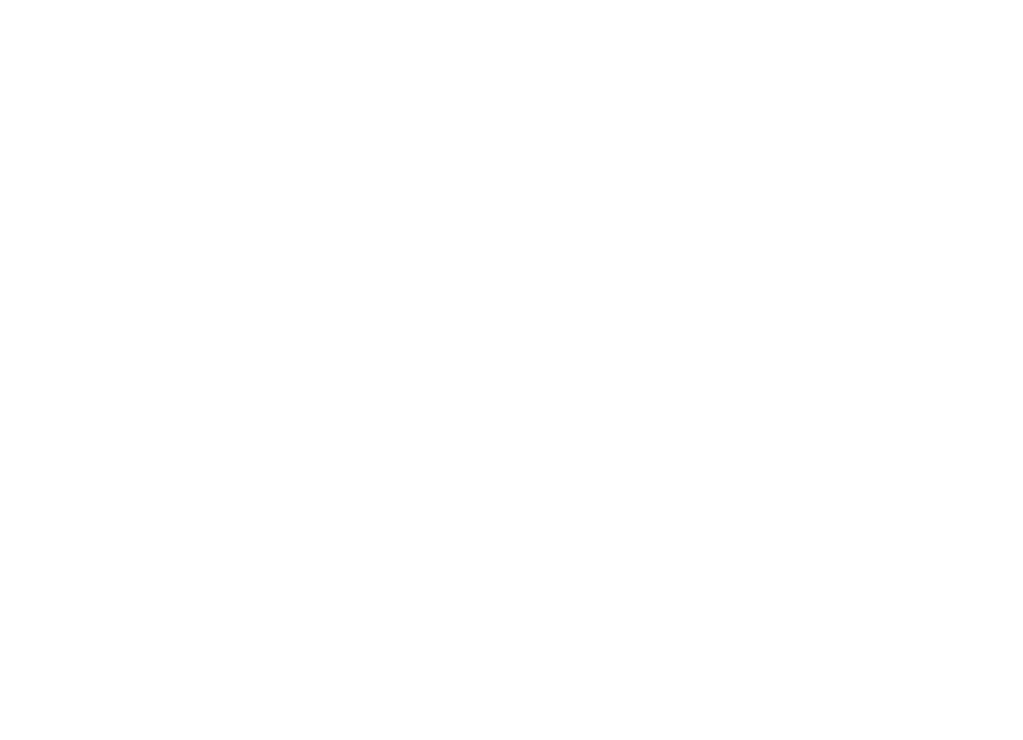
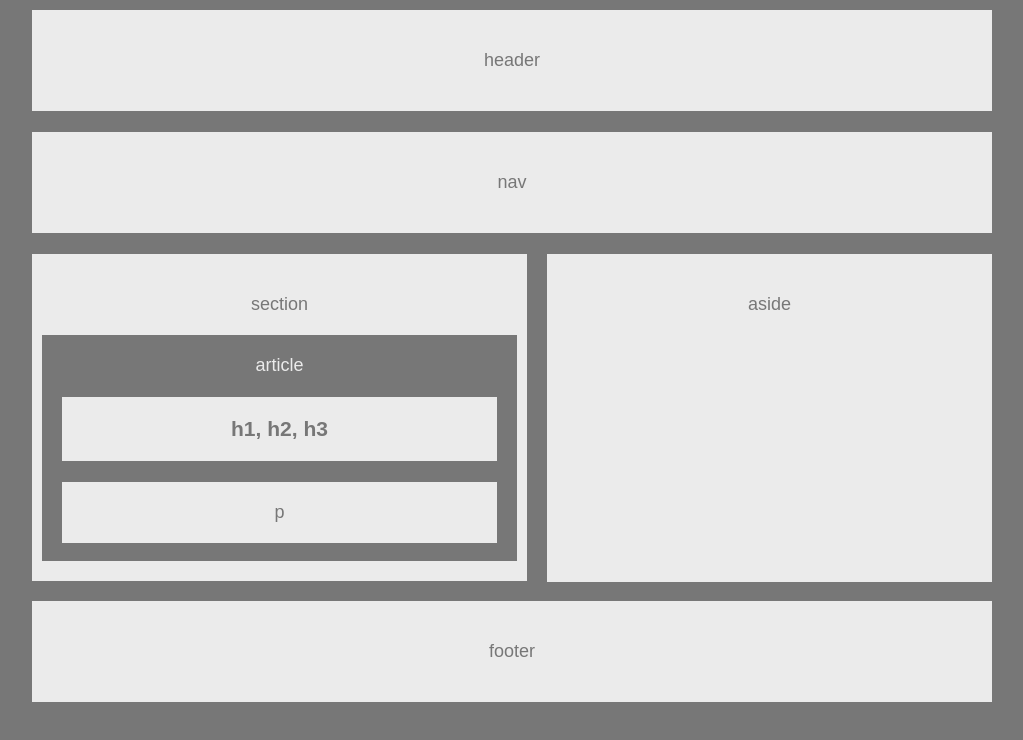
Before and after one commit to PReijerkerk/HW-Wireframe, a plain HTML site: page index.html in a window 1280 px wide. Shown: the whole page, without its empty margins (128-1151 px from the left). Drawn offline with Linux system fonts and the light colour scheme.

Commit message:
hw-wireframe is complete

```diff
--- a/index.html
+++ b/index.html
@@ -1,2 +1,43 @@
-<!Doctype html>
-<html lang="en-us">
+<!DOCTYPE html>
+<html>
+
+<head>
+    <meta charset="utf-8" />
+    <title>HW-Wireframe</title>
+    <link rel="stylesheet" type="text/css" media="screen" href="style.css" />
+</head>
+
+<body>
+    <header>
+        header
+    </header>
+
+    <br>
+
+    <nav>
+        nav
+    </nav>
+
+    <br>
+
+    <section>
+        section
+        <article>
+            article
+                <h1>h1, h2, h3</h1>
+                <p>p</p>
+        </article>
+    </section>
+
+    <aside>
+        aside
+    </aside>
+
+    <footer>
+        footer
+    </footer>
+
+
+
+</body>
+</html>
--- a/style.css
+++ b/style.css
@@ -2,24 +2,70 @@ body {
     font-family: Arial, Helvetica, sans-serif;
     color: #777;
     background: #777;
-    width: "960px";
-    font-size: "18px";
+    width: 960px;
+    font-size: 18px;
+    margin: 0 auto;
+    text-align: center;
 }
 
-header, nav, section, aside, footer {
+header {
     background: #ebebeb;
+    display: block;
+    margin-top: 10px;
+    padding: 40px;
+}
+
+nav {
+    background: #ebebeb;
+    padding: 40px;
+    float: auto;
+}
+
+section {
+    background: #ebebeb;
+    float: left;
+    width: 495px;
+    margin-bottom: 20px;
+    padding-top: 40px;
+    padding-bottom: 20px;
+}
+
+aside {
+    background: #ebebeb;
+    float: right;
+    width: 445px;
+    height: 288px;
+    padding-top: 40px;
+}
+
+footer {
+    background: #ebebeb;
+    padding: 40px;
+    clear: both;
 }
 
 article {
+    background-color: #777;
     color: #ebebeb;
-    background: #777;
+    margin-left: 10px;
+    margin-right: 10px;
+    margin-top: 20px;
+    padding-top: 20px;
+    overflow: auto;
 }
 
-h1, p {
+h1{
+    background-color: #ebebeb;
     color: #777;
-    background: #ebebeb;
+    margin-left: 20px;
+    margin-right: 20px;
+    padding: 20px;
 }
 
-section {
-    width: "495px"
+p {
+    background-color: #ebebeb;
+    color: #777;
+    margin-left: 20px;
+    margin-right: 20px;
+    padding: 20px;
 }
```
